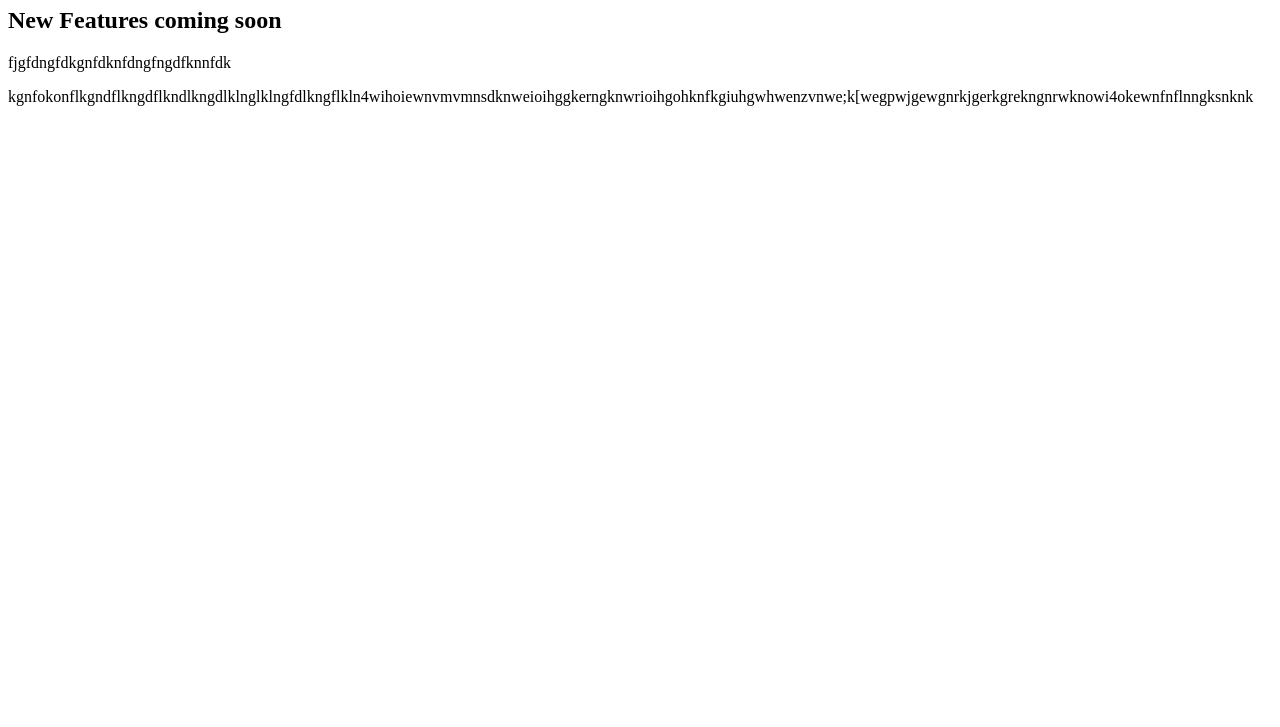
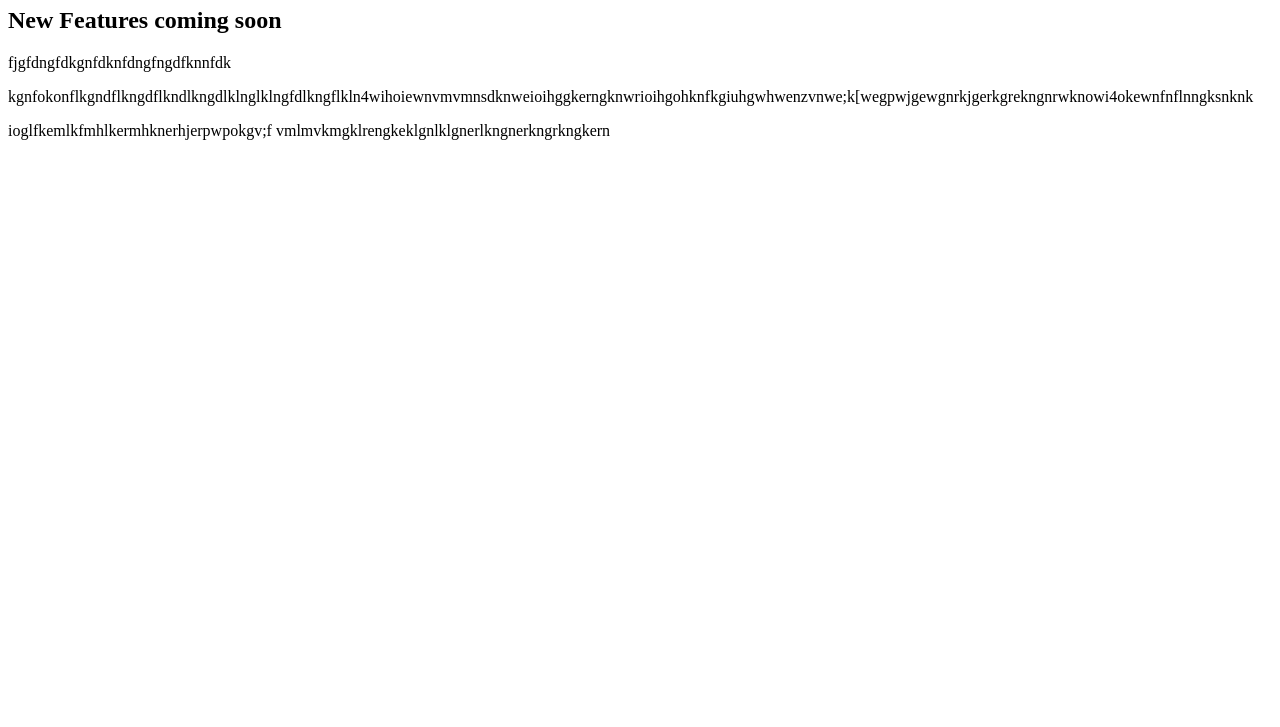
Before and after one commit to Athul-Kumar/practice-sample, a plain HTML site: page hello.html in a window 1280 px wide. Shown: the part 73-800 px from the top of the page. Drawn offline with Linux system fonts and the light colour scheme.

Commit message:
last update

```diff
--- a/hello.html
+++ b/hello.html
@@ -20,6 +20,7 @@
         <h2>New Features coming soon</h2>
         <p>fjgfdngfdkgnfdknfdngfngdfknnfdk</p>
         <p>kgnfokonflkgndflkngdflkndlkngdlklnglklngfdlkngflkln4wihoiewnvmvmnsdknweioihggkerngknwrioihgohknfkgiuhgwhwenzvnwe;k[wegpwjgewgnrkjgerkgrekngnrwknowi4okewnfnflnngksnknk</p>
+        <p>ioglfkemlkfmhlkermhknerhjerpwpokgv;f vmlmvkmgklrengkeklgnlklgnerlkngnerkngrkngkern</p>
         <script src="" async defer></script>
     </body>
 </html>
```
Also changed, not shown: 1 other file.
